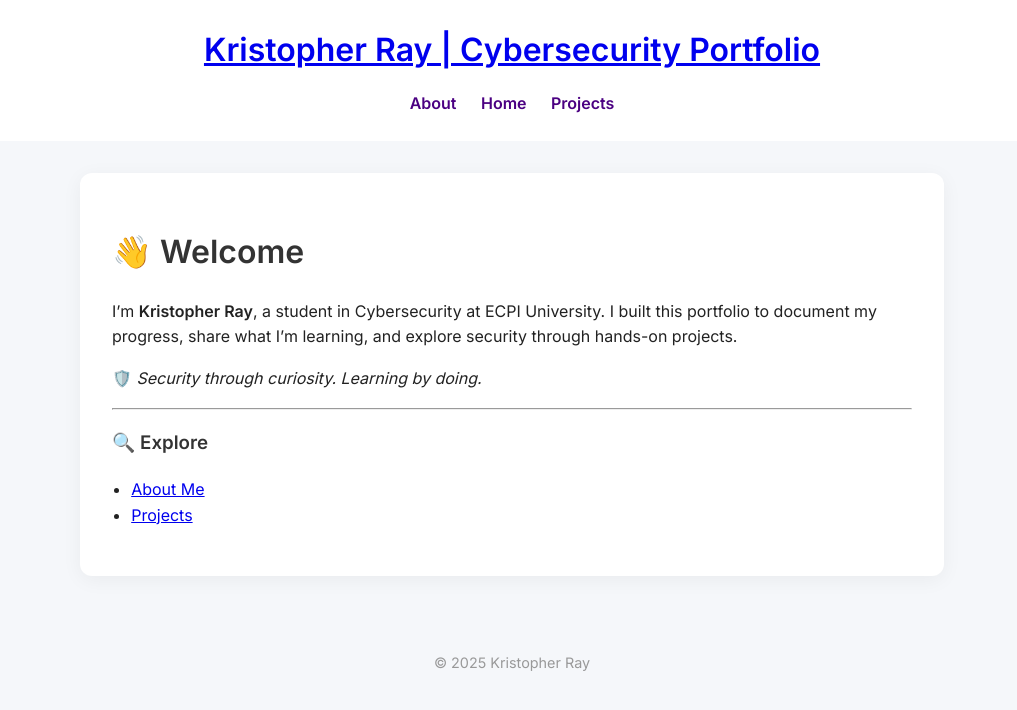
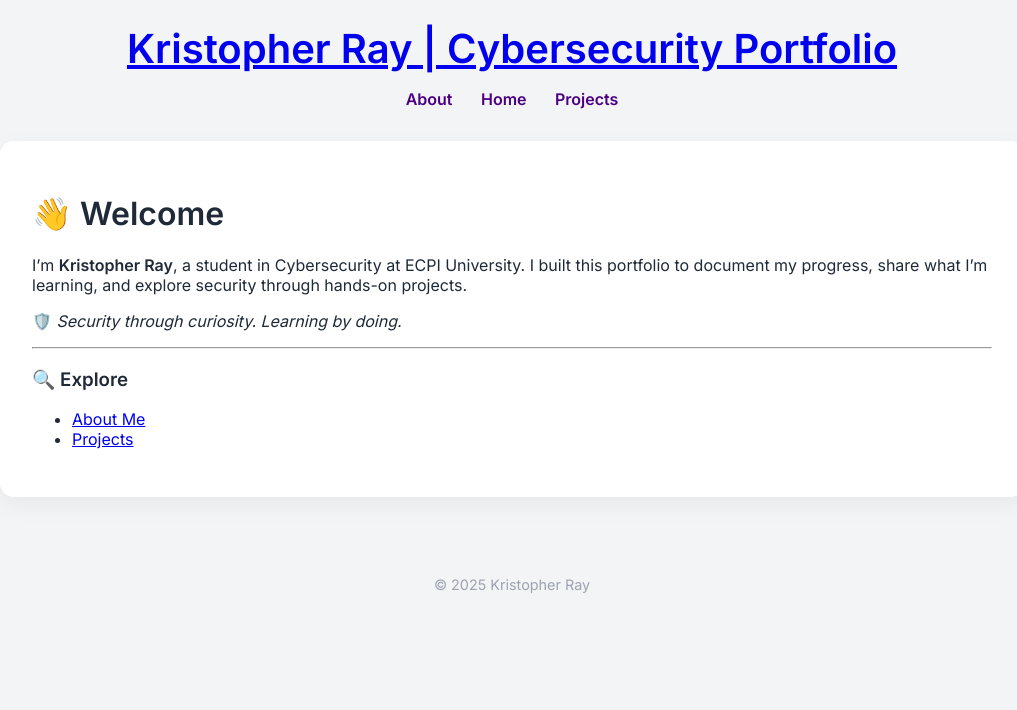
Before and after one commit to sovulent/sovulent.github.io, a Jekyll site: the page built from index.md, in a window 1280 px wide. Shown: the top 710 px of the page, without its empty margins (128-1145 px from the left). Built offline with Jekyll 4.4.1, drawn with Linux system fonts in a browser that asks for light colours.

Commit message:
Update style.css

```diff
--- a/assets/style.css
+++ b/assets/style.css
@@ -1,73 +1,84 @@
-/* Base styles */
 body {
   font-family: 'Inter', sans-serif;
-  background: #f5f7fa;
-  color: #222;
+  background: #f3f4f6;
+  color: #1f2937;
   margin: 0;
   padding: 0;
-  line-height: 1.6;
 }
 
-/* Container */
 main {
-  max-width: 800px;
-  margin: 2em auto;
+  max-width: 960px;
+  margin: 2rem auto;
   background: #fff;
-  padding: 2em;
-  border-radius: 12px;
-  box-shadow: 0 4px 20px rgba(0,0,0,0.05);
+  padding: 2rem;
+  border-radius: 14px;
+  box-shadow: 0 8px 24px rgba(0, 0, 0, 0.05);
 }
 
-/* Header */
 header {
   text-align: center;
-  padding: 1.5em 0 0.5em;
-  background: #fff;
+  padding: 1.5rem 1rem 0;
 }
 
 header h1 {
+  font-size: 2.5rem;
   margin: 0;
-  font-size: 2em;
   color: #4b0082;
 }
 
 nav {
-  margin: 1em 0;
+  margin-top: 1rem;
 }
 
 nav a {
+  color: #4b0082;
   text-decoration: none;
-  margin: 0 10px;
-  color: #4b0082;
-  font-weight: bold;
-  border-bottom: 2px solid transparent;
-  transition: border-color 0.2s;
+  margin: 0 0.75rem;
+  font-weight: 600;
+  transition: color 0.2s ease;
 }
 
 nav a:hover {
-  border-color: #4b0082;
+  color: #6a0dad;
 }
 
-/* Footer */
 footer {
   text-align: center;
-  padding: 2em 0 1em;
-  font-size: 0.9em;
-  color: #999;
+  padding: 2rem 0 1rem;
+  font-size: 0.9rem;
+  color: #9ca3af;
 }
 
-/* Lists */
-ul {
-  padding-left: 1.2em;
+/* Project Cards */
+.projects {
+  display: flex;
+  flex-direction: column;
+  gap: 1.5rem;
+  margin-top: 1rem;
 }
 
-h1, h2, h3 {
-  color: #333;
+.project-card {
+  padding: 1.5rem;
+  border-radius: 12px;
+  background: linear-gradient(135deg, #ffffff, #f9f9ff);
+  border: 1px solid #e5e7eb;
+  box-shadow: 0 4px 16px rgba(0,0,0,0.04);
+  transition: transform 0.2s ease, box-shadow 0.2s ease;
 }
 
-/* Extras */
-code {
-  background: #eee;
-  padding: 0.2em 0.4em;
-  border-radius: 4px;
+.project-card:hover {
+  transform: translateY(-5px);
+  box-shadow: 0 12px 24px rgba(0,0,0,0.1);
 }
+
+.project-card h3 {
+  margin-top: 0;
+  font-size: 1.4rem;
+  color: #1f2937;
+}
+
+.project-card p {
+  margin: 0.5rem 0;
+  color: #374151;
+  line-height: 1.5;
+}
```
